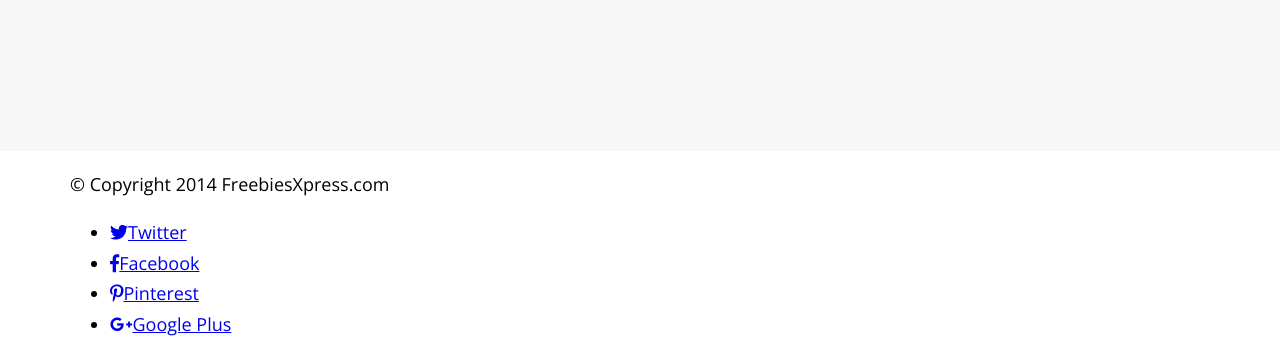
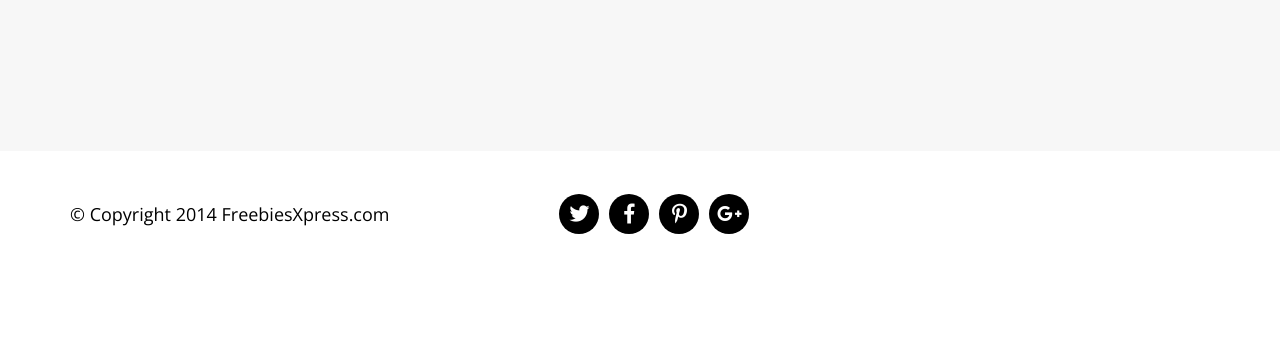
Before and after one commit to kris2485/Portfolio-2, a website: page Projekt-4.6/index.html in a window 1280 px wide. Shown: the part 3186-3543 px from the top of the page. After the commit the page ends 3463 px from the top, so only its background shows below. Drawn offline with nearby package versions, Linux system fonts and the light colour scheme.

Commit message:
Add styles for footer

```diff
--- a/Projekt-4.6/scss/style.scss
+++ b/Projekt-4.6/scss/style.scss
@@ -209,3 +209,33 @@ text-align: center;
         }
     }
 }
+/* Footer */
+footer {
+    margin-top: 20px;
+    margin-bottom: 20px;
+}
+.wrap-footer{
+    display: flex;
+
+    p {
+    padding-top: 10px;
+    }
+        ul{
+            display: flex;
+            margin-left: 125px;
+            li {
+            font-size: 0;
+            padding: 5px;
+                i {
+                font-size: 20px;
+                color: $color-light;
+                background: #000;
+                width: 40px;
+                height: 40px;
+                border-radius: 50%;
+                line-height: 40px;
+                text-align: center;
+                }
+            }
+        }
+}
```
Also changed, not shown: Projekt-4.6/css/style.css, 1 other file.
